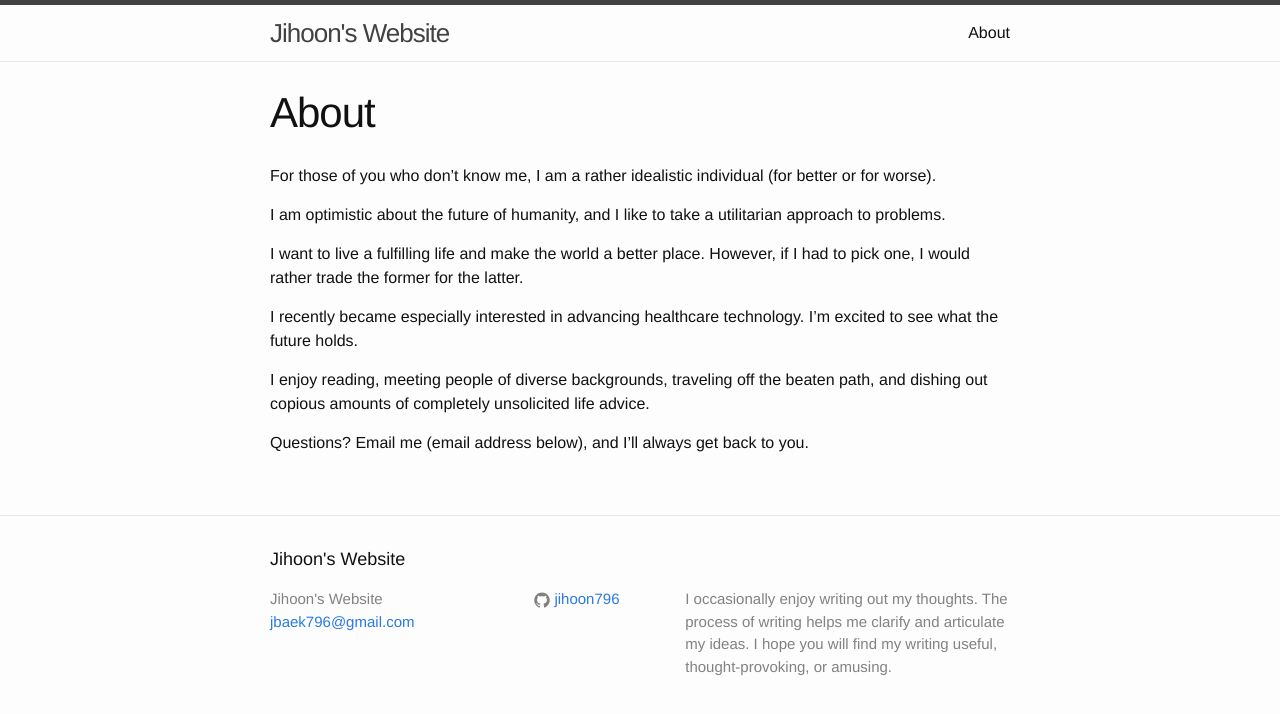
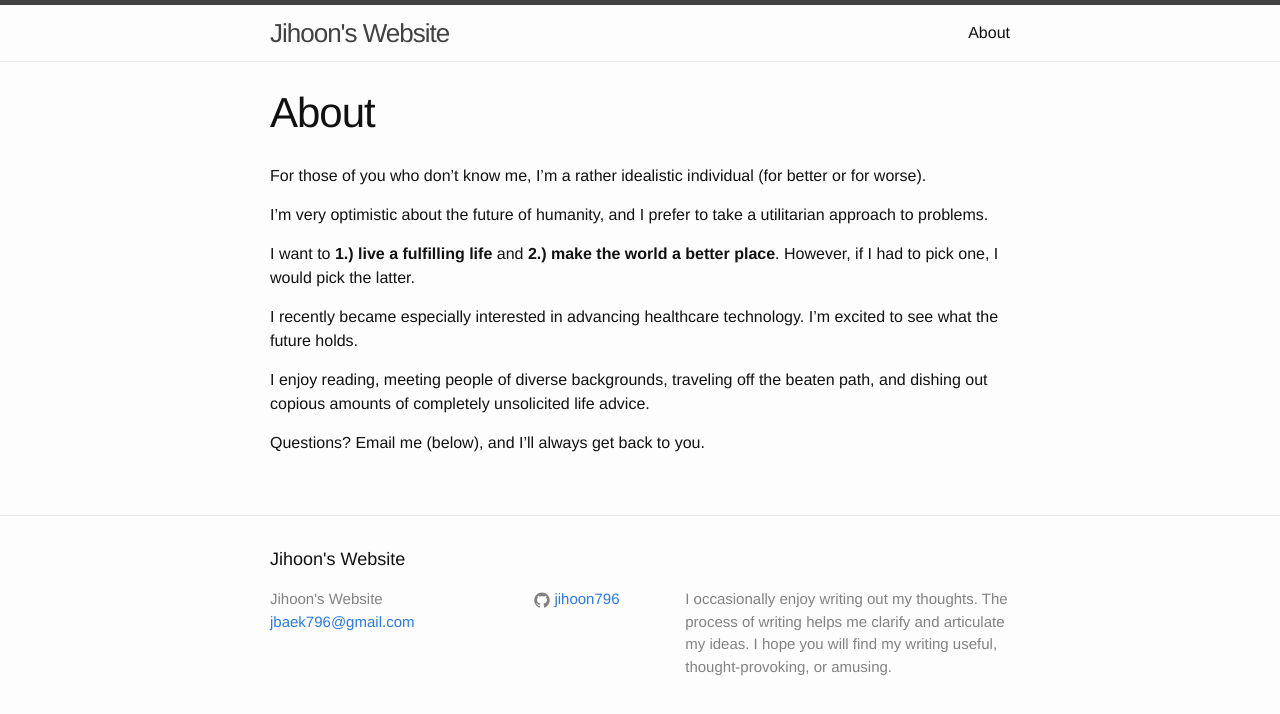
Before and after one commit to jihoon796/jihoon796.github.io, a Jekyll site: the page built from about.md, in a window 1280 px wide. Shown: the top 714 px of the page. Built offline with Jekyll 4.4.1, drawn with Linux system fonts in a browser that asks for light colours.

Commit message:
add essays

```diff
--- a/about.md
+++ b/about.md
@@ -4,14 +4,14 @@ title: About
 permalink: /about/
 ---
 
-For those of you who don't know me, I am a rather idealistic individual (for better or for worse).
+For those of you who don't know me, I'm a rather idealistic individual (for better or for worse).
 
-I am optimistic about the future of humanity, and I like to take a utilitarian approach to problems.
+I'm very optimistic about the future of humanity, and I prefer to take a utilitarian approach to problems.
 
-I want to live a fulfilling life and make the world a better place. However, if I had to pick one, I would rather trade the former for the latter.
+I want to **1.) live a fulfilling life** and **2.) make the world a better place**. However, if I had to pick one, I would pick the latter.
 
 I recently became especially interested in advancing healthcare technology. I'm excited to see what the future holds.
 
 I enjoy reading, meeting people of diverse backgrounds, traveling off the beaten path, and dishing out copious amounts of completely unsolicited life advice.
 
-Questions? Email me (email address below), and I'll always get back to you.
+Questions? Email me (below), and I'll always get back to you.
--- a/index.html
+++ b/index.html
@@ -18,6 +18,5 @@ layout: default
     {% endfor %}
   </ul>
 
-  <p class="rss-subscribe">subscribe <a href="{{ "/feed.xml" | prepend: site.baseurl }}">via RSS</a></p>
 
 </div>
```
Also changed, not shown: _posts/2016-03-21-redefining-risk.markdown (added, +25 -0 lines), _posts/2016-03-21-time_value.markdown (added, +56 -0 lines), _posts/test.markdown (renamed from _posts/2016-03-21-welcome-to-jekyll.markdown).
